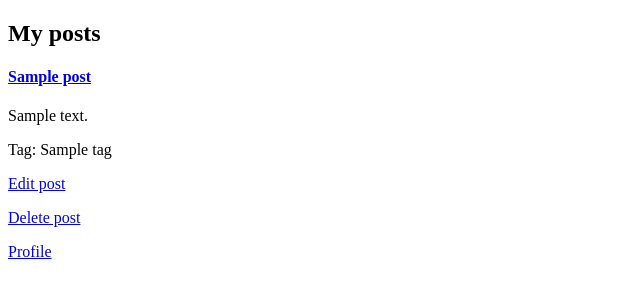
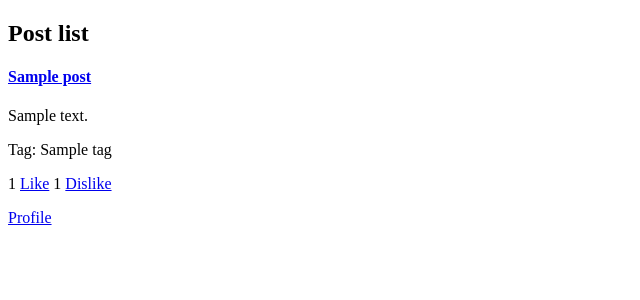
Before and after one commit to Maks-Siglov/Postly, a Django app: a page that uses mysite/djangogramm/templates/djangogramm/base.html in a window 1280 px wide. Shown: the top 300 px of the page, without its empty margins (0-640 px from the left). Run offline with Django 5.2, Linux system fonts and the light colour scheme; tables that the repository leaves empty hold one stand-in row (values such as "Sample post").

Commit message:
Minor improvement, user posts added

```diff
--- a/mysite/djangogramm/templates/djangogramm/profile/profile_view.html
+++ b/mysite/djangogramm/templates/djangogramm/profile/profile_view.html
@@ -13,5 +13,6 @@
     <p>Full name: {{ profile.full_name }}</p>
     <p>Bio: {{ profile.bio }}</p>
 
+<p><a href="{% url 'user_posts' profile.user.username %}">{{ profile.user.username }} posts</a></p>
 <p><a href="{% url 'post_list' %}">Post list</a></p>
 {% endblock %}
--- a/mysite/djangogramm/views/post.py
+++ b/mysite/djangogramm/views/post.py
@@ -36,7 +36,12 @@ def post_list(request) -> HttpResponse:
 def user_posts(request, username: str) -> HttpResponse:
     user = User.objects.get(username=username)
     posts = Post.objects.filter(owner=user)
-    return render(request, "djangogramm/post/user_posts.html", {"posts": posts})
+    if request.user == user:
+        return render(
+            request, "djangogramm/post/user_posts.html", {"posts": posts}
+        )
+
+    return render(request, "djangogramm/post/post_list.html", {"posts": posts})
 
 
 def post_detail(request, post_id: int) -> HttpResponse:
@@ -96,12 +101,12 @@ def delete_post(request, post_id: int) -> HttpResponse | HttpResponseRedirect:
 
     if request.method == "POST":
         post.delete()
-        return redirect('user_posts', post.owner.username)
+        return redirect("user_posts", post.owner.username)
 
     return render(
         request,
         "djangogramm/post/delete_post.html",
-        {'post': post, 'user': post.owner}
+        {"post": post, "user": post.owner},
     )
 
 
--- a/mysite/djangogramm/views/profile.py
+++ b/mysite/djangogramm/views/profile.py
@@ -9,7 +9,7 @@ from djangogramm.models import User, UserProfile
 
 
 def profile_registration(
-        request, link_key: str
+    request, link_key: str
 ) -> HttpResponse | HttpResponseRedirect:
     if request.method == "POST":
         user = User.objects.get(email_hash=link_key)
@@ -49,13 +49,13 @@ def profile(request, username: str) -> HttpResponse:
     return render(
         request,
         "djangogramm/profile/profile_view.html",
-        {"profile": profile_owner.profile, 'user': profile_owner}
+        {"profile": profile_owner.profile, "user": profile_owner},
     )
 
 
 @login_required(login_url="login")
 def edit_profile(
-        request, username: str
+    request, username: str
 ) -> HttpResponse | HttpResponseRedirect:
     user = User.objects.get(username=username)
 
```
